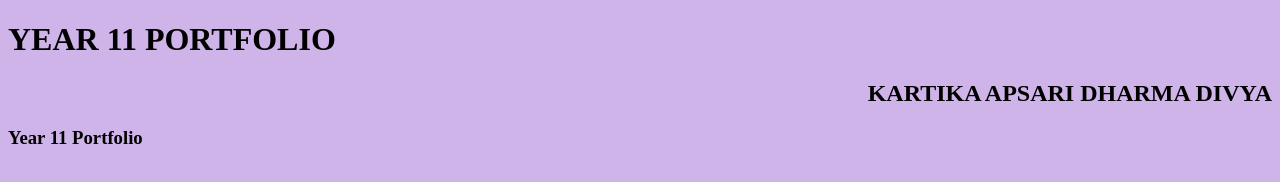
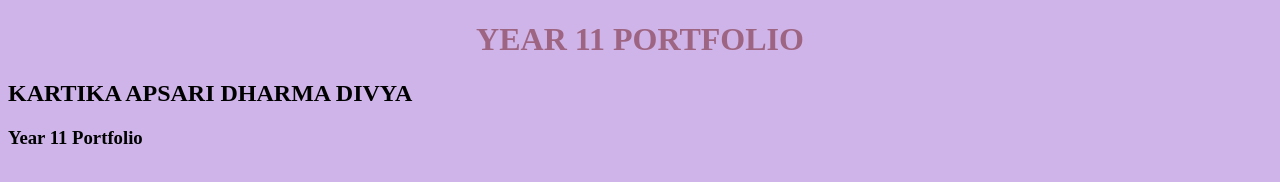
Before and after one commit to KartikaApDD/Year-11-Portfolio, a plain HTML site: page index.html in a window 1280 px wide. Drawn offline with Linux system fonts and the light colour scheme.

Commit message:
Update style.css

```diff
--- a/style.css
+++ b/style.css
@@ -1,6 +1,15 @@
 body {
 background-color: rgb(207, 180, 233);
 }
+h1 {
+    text-align: center;
+}
 h2 {
-    text-align: right;
+    text-align: left;
 }
+h3 {
+    text-align: left;
+}
+h1 {
+    color: rgb(158, 101, 130);
+}
```
